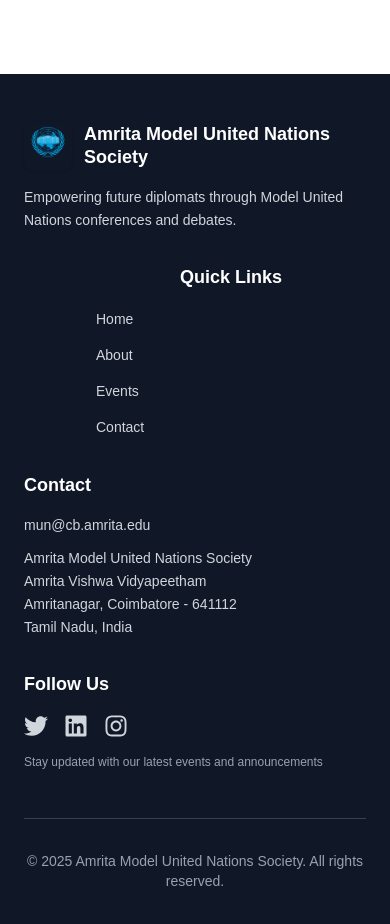
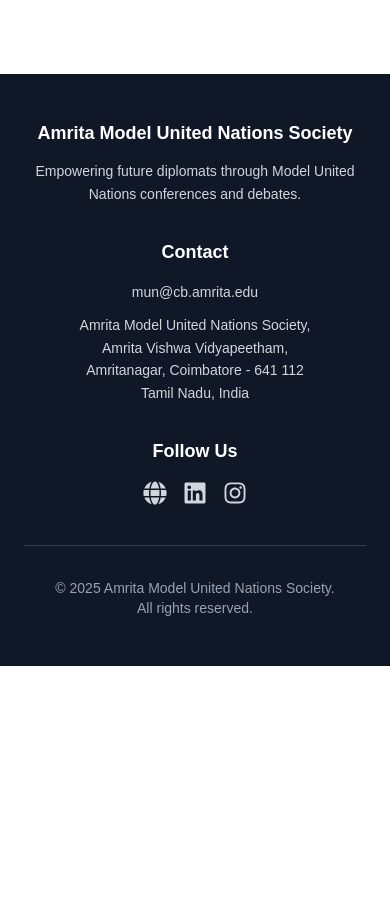
Before and after one commit to VasudevKishor/mun2025, a Next.js app: page / in a window 390 px wide. Shown: the part 1920-2844 px from the top of the page. After the commit the page ends 2586 px from the top, so only its background shows below. Built offline with nearby package versions, Linux system fonts and the light colour scheme.

Commit message:
Made footer component responsive for mobile screens

```diff
--- a/components/footer.tsx
+++ b/components/footer.tsx
@@ -1,4 +1,4 @@
-import { FaTwitter, FaLinkedin, FaInstagram } from "react-icons/fa";
+import { FaGlobe, FaLinkedin, FaInstagram } from "react-icons/fa";
 import Image from "next/image";
 
 export function Footer() {
@@ -7,27 +7,27 @@
       <div className="container mx-auto px-6 lg:px-8">
         <div className="grid grid-cols-1 md:grid-cols-2 lg:grid-cols-4 gap-8 lg:gap-12">
 
-          <div className="lg:col-span-1 space-y-4">
-            <div className="flex items-center space-x-3">
+          <div className="lg:col-span-1 space-y-4 text-center md:text-left">
+            <div className="flex items-center justify-center md:justify-start space-x-3">
               <Image
                 src="/images/AMRITA_MUN25.png"
                 alt="Amrita MUN Logo"
                 width={48}
                 height={48}
-                className="rounded-lg shadow-sm"
+                className="rounded-lg shadow-sm hidden md:block"
               />
               <h3 className="text-lg font-bold text-white leading-tight">
                 Amrita Model United Nations Society
               </h3>
             </div>
-            <p className="text-gray-300 text-sm leading-relaxed max-w-xs">
+            <p className="text-gray-300 text-sm leading-relaxed max-w-xs mx-auto md:mx-0">
               Empowering future diplomats through Model United Nations conferences and debates.
             </p>
           </div>
 
-          <div className="space-y-4 pl-18">
+          <div className="space-y-4 hidden md:block pl-18">
             <h4 className="text-lg font-semibold text-white text-center lg:text-left">Quick Links</h4>
-            <div className="flex lg:justify-start">
+            <div className="flex justify-center lg:justify-start">
               <ul className="space-y-3 text-left">
                 <li>
                   <a href="#" className="text-gray-300 hover:text-white transition-all duration-300 ease-in-out hover:translate-x-1 inline-block text-sm">
@@ -53,44 +53,60 @@
             </div>
           </div>
 
-          <div className="space-y-4">
+          <div className="space-y-4 text-center md:text-left">
             <h4 className="text-lg font-semibold text-white">Contact</h4>
             <div className="space-y-3">
-              <a href="mailto:mun@cb.amrita.edu" className="text-gray-300 hover:text-white transition-colors duration-300 text-sm block">
+              <a
+                href="mailto:mun@cb.amrita.edu"
+                className="text-gray-300 hover:text-white transition-colors duration-300 text-sm block"
+              >
                 mun@cb.amrita.edu
               </a>
               <address className="text-gray-300 text-sm not-italic leading-relaxed">
-                Amrita Model United Nations Society<br />
-                Amrita Vishwa Vidyapeetham<br />
-                Amritanagar, Coimbatore - 641112<br />
+                Amrita Model United Nations Society,<br />
+                Amrita Vishwa Vidyapeetham,<br />
+                Amritanagar, Coimbatore - 641 112<br />
                 Tamil Nadu, India
               </address>
             </div>
           </div>
 
-          <div className="space-y-4">
+          <div className="space-y-4 text-center md:text-left">
             <h4 className="text-lg font-semibold text-white">Follow Us</h4>
-            <div className="flex space-x-4">
-              <a href="#" aria-label="Twitter" className="text-gray-300 hover:text-blue-400 transition-all duration-300 hover:scale-110 transform">
-                <FaTwitter size={24} />
+            <div className="flex space-x-4 justify-center md:justify-start">
+              <a
+                href="https://www.mun.cb.amrita.edu"
+                aria-label="Website"
+                className="text-gray-300 hover:text-blue-400 transition-all duration-300 hover:scale-110 transform"
+              >
+                <FaGlobe size={24} />
               </a>
-              <a href="#" aria-label="LinkedIn" className="text-gray-300 hover:text-blue-600 transition-all duration-300 hover:scale-110 transform">
+              <a
+                href="https://www.linkedin.com/company/a-munso"
+                aria-label="LinkedIn"
+                className="text-gray-300 hover:text-blue-600 transition-all duration-300 hover:scale-110 transform"
+              >
                 <FaLinkedin size={24} />
               </a>
-              <a href="#" aria-label="Instagram" className="text-gray-300 hover:text-pink-700 transition-all duration-300 hover:scale-110 transform">
+              <a
+                href="https://www.instagram.com/amunso.amrita/"
+                aria-label="Instagram"
+                className="text-gray-300 hover:text-pink-500 transition-all duration-300 hover:scale-110 transform"
+              >
                 <FaInstagram size={24} />
               </a>
             </div>
-            <p className="text-gray-400 text-xs mt-4">
+            <p className="text-gray-400 text-xs mt-4 hidden md:block">
               Stay updated with our latest events and announcements
             </p>
           </div>
         </div>
 
-        <div className="mt-12 pt-8 border-t border-gray-700">
+        <div className="mt-6 md:mt-12 pt-8 border-t border-gray-700">
           <div className="text-center">
             <p className="text-gray-400 text-sm">
-              &copy; {new Date().getFullYear()} Amrita Model United Nations Society. All rights reserved.
+              &copy; {new Date().getFullYear()} Amrita Model United Nations Society.<br className="md:hidden" />
+              <span className="md:ml-1">All rights reserved.</span>
             </p>
           </div>
         </div>
```
